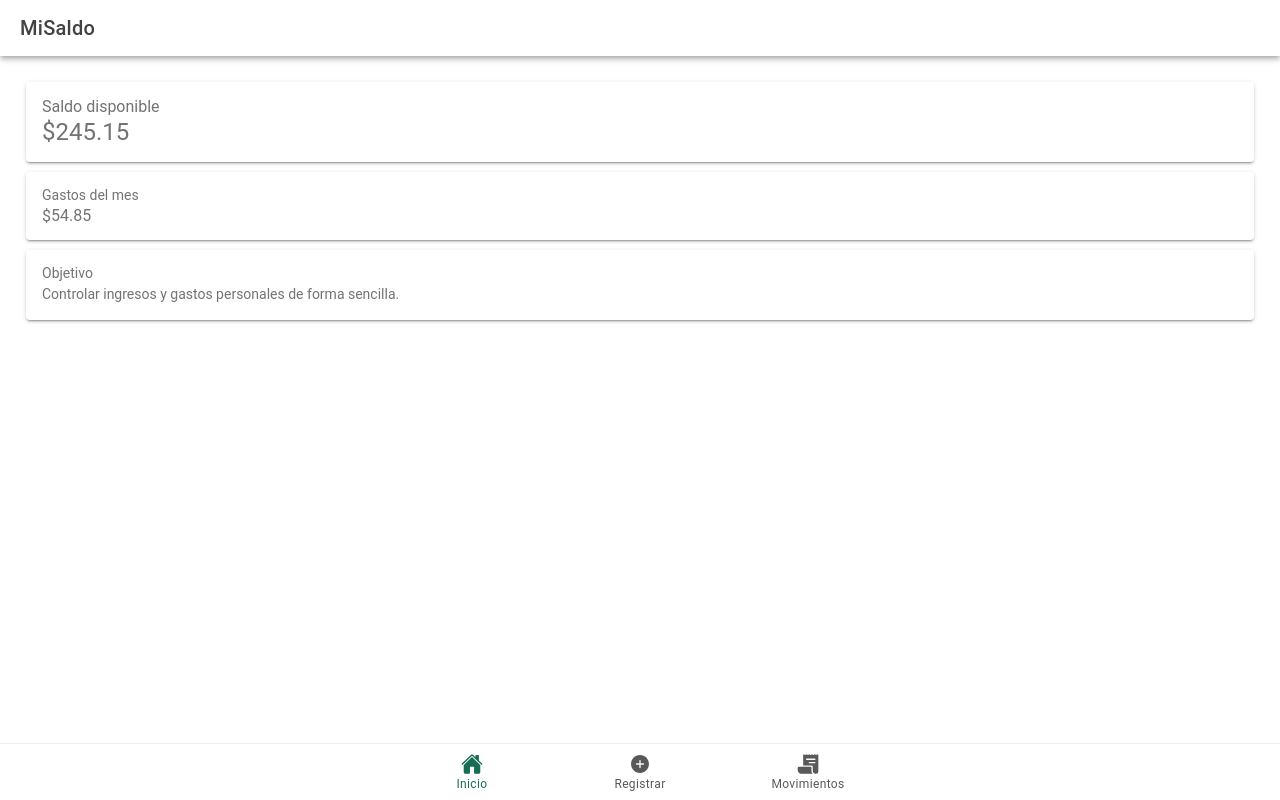
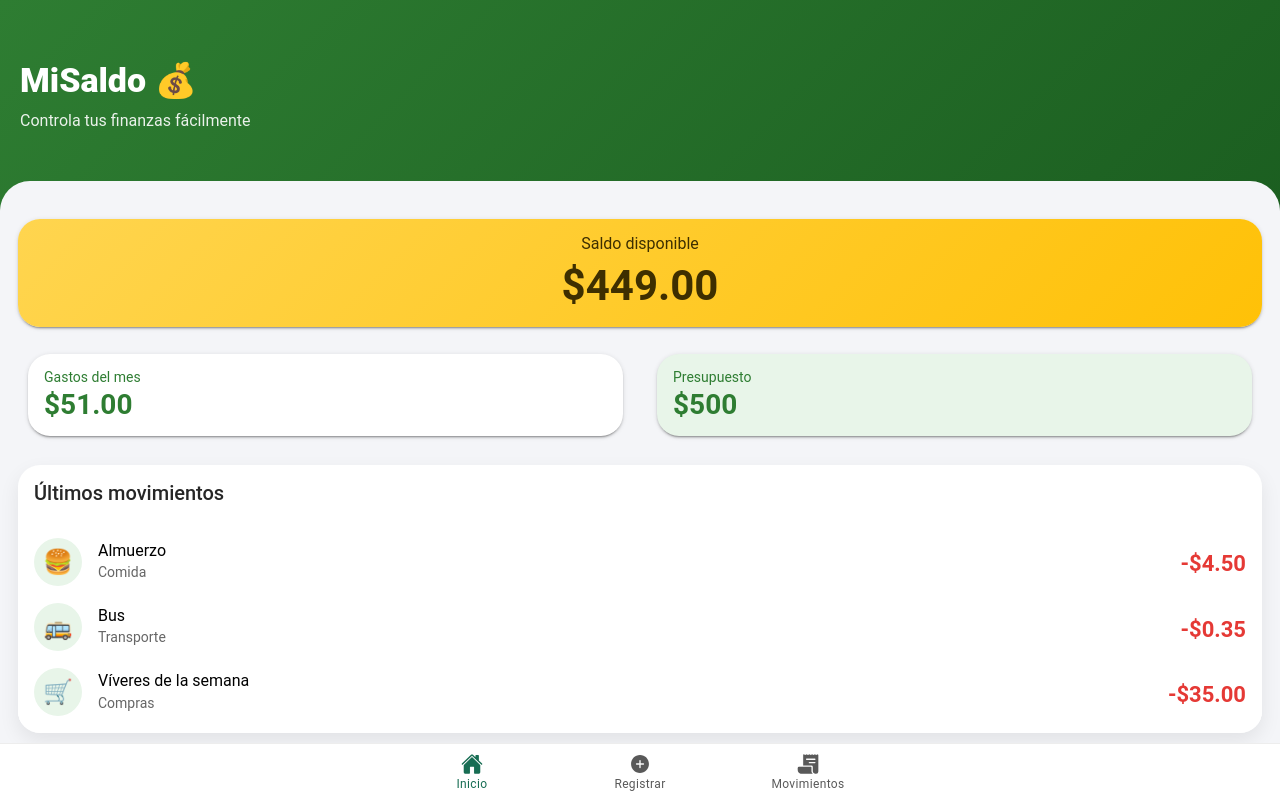
Before and after one commit to camilytzh/mobile, a React (Vite) app: page /home in a window 1280 px wide. Built offline with nearby package versions, Linux system fonts and the light colour scheme.

Commit message:
mejora visual de home page

```diff
--- a/src/data/expenses.ts
+++ b/src/data/expenses.ts
@@ -17,5 +17,23 @@ export const mockExpenses: Expense[] = [
         description: 'Bus',
         amount: 0.35,
         category: 'Transporte'
-    }
+    },
+    {
+        id: 3,
+        description: 'Víveres de la semana',
+        amount: 35.0,
+        category: 'Compras'
+    },
+    {
+        id: 4,
+        description: 'Productos de limpieza',
+        amount: 7.15,
+        category: 'Supermercado'
+    },
+    {
+        id: 5,
+        description: 'Café y snack',
+        amount: 4.0,
+        category: 'Comida'
+    },
 ];
--- /dev/null
+++ b/src/pages/Home.css
@@ -0,0 +1,254 @@
+.home-page {
+
+    --background: #F6FFF7;
+
+    padding: 18px;
+
+}
+
+.header-home {
+
+    background: linear-gradient(135deg, #2E7D32, #1B5E20);
+    /* también puedes usar azul como el ejemplo:
+background:#29457C;
+*/
+
+    color: white;
+
+    padding: 40px 20px 90px 20px;
+
+    border-bottom-left-radius: 30px;
+
+    border-bottom-right-radius: 30px;
+
+}
+
+.header-home h1 {
+
+    font-size: 34px;
+
+    font-weight: 800;
+
+}
+
+.header-home p {
+
+    opacity: .9;
+
+    margin-top: 8px;
+
+}
+
+.hero {
+
+    padding: 25px;
+
+    border-radius: 25px;
+
+    background: linear-gradient(135deg, #1FA971, #49D17C);
+
+    color: white;
+
+    margin: 18px;
+
+    box-shadow: 0 10px 25px rgba(0, 0, 0, .15);
+
+}
+
+.hero h1 {
+
+    font-size: 34px;
+
+    font-weight: 800;
+
+    margin-bottom: 6px;
+
+}
+
+.hero p {
+
+    opacity: .9;
+
+}
+
+.stats-row {
+
+    display: flex;
+
+    gap: 14px;
+
+    margin: 18px;
+
+}
+
+.stats-row ion-card {
+
+    flex: 1;
+
+}
+
+.balance-card {
+
+    margin: 18px;
+
+    border-radius: 22px;
+
+    background: linear-gradient(135deg, #FFD54F, #FFC107);
+
+    color: #3E2F00;
+
+    text-align: center;
+
+    .balance-card,
+    .expense-card,
+    .budget-card,
+    .movements-card {
+
+        border-radius: 22px;
+
+        box-shadow: 0 8px 20px rgba(0, 0, 0, .08);
+
+    }
+
+}
+
+.balance-card h1 {
+
+    font-size: 42px;
+
+    font-weight: bold;
+
+    margin-top: 8px;
+
+}
+
+.content-home {
+
+    background: #F4F5F8;
+
+    min-height: 100vh;
+
+    margin-top: -55px;
+
+    border-top-left-radius: 30px;
+
+    border-top-right-radius: 30px;
+
+    padding-top: 20px;
+
+}
+
+.subtitle {
+
+    font-size: 18px;
+
+    font-weight: 600;
+
+}
+
+.cards-row {
+
+    display: flex;
+
+    gap: 12px;
+
+    margin: 18px;
+
+}
+
+.expense-card {
+
+    flex: 1;
+
+    border-radius: 22px;
+
+    background: #FFFFFF;
+
+    color: #2E7D32;
+
+    .balance-card,
+    .expense-card,
+    .budget-card,
+    .movements-card {
+
+        border-radius: 22px;
+
+        box-shadow: 0 8px 20px rgba(0, 0, 0, .08);
+
+    }
+
+}
+
+.expense-card h2 {
+
+    font-size: 28px;
+
+    font-weight: bold;
+
+}
+
+.budget-card {
+
+    flex: 1;
+
+    border-radius: 22px;
+
+    background: #E8F5E9;
+
+    color: #2E7D32;
+
+    .balance-card,
+    .expense-card,
+    .budget-card,
+    .movements-card {
+
+        border-radius: 22px;
+
+        box-shadow: 0 8px 20px rgba(0, 0, 0, .08);
+
+    }
+
+}
+
+.budget-card h2 {
+
+    font-size: 28px;
+
+    font-weight: bold;
+
+}
+.movements-card{
+
+    margin:18px;
+
+    border-radius:22px;
+
+    box-shadow:0 8px 20px rgba(0,0,0,.08);
+
+}
+
+.movement-icon{
+
+    width:48px;
+
+    height:48px;
+
+    display:flex;
+
+    align-items:center;
+
+    justify-content:center;
+
+    background:#E8F5E9;
+
+    font-size:24px;
+
+}
+
+.expense-value{
+
+    color:#E53935;
+
+    font-weight:700;
+
+}
--- a/src/pages/Home.tsx
+++ b/src/pages/Home.tsx
@@ -5,35 +5,122 @@ import {
     IonTitle,
     IonContent,
     IonCard,
-    IonCardContent
+    IonCardContent,
+    IonCardHeader,
+    IonCardTitle,
+    IonList,
+    IonItem,
+    IonAvatar,
+    IonLabel
 } from '@ionic/react';
+import "./Home.css";
 export default function Home() {
     return (
         <IonPage>
-            <IonHeader>
-                <IonToolbar>
-                    <IonTitle>MiSaldo</IonTitle>
-                </IonToolbar>
-            </IonHeader>
-            <IonContent className='ion-padding'>
-                <IonCard>
+            <IonContent fullscreen className="home-page">
+                <div className="header-home">
+                    <h1>MiSaldo 💰</h1>
+                    <p>Controla tus finanzas fácilmente</p>
+                </div>
+                <div className="content-home">
+                    <IonCard className="balance-card">
                         <IonCardContent>
                             <h2>Saldo disponible</h2>
-                        <h1>$245.15</h1>
+                            <h1>$449.00</h1>
+                        </IonCardContent>
+                    </IonCard >
+                    <div className="stats-row">
+                        <IonCard className="expense-card">
+                            <IonCardContent>
+                                <h3>Gastos del mes</h3>
+                                <h2>$51.00</h2>
                             </IonCardContent>
                         </IonCard>
-                <IonCard>
+                        <IonCard className="budget-card">
                             <IonCardContent>
-                        <h3>Gastos del mes</h3>
-                        <h2>$54.85</h2>
+                                <h3>Presupuesto</h3>
+                                <h2>$500</h2>
                             </IonCardContent>
                         </IonCard>
-                <IonCard>
-                    <IonCardContent>
-                        <h3>Objetivo</h3>
-                        <p>Controlar ingresos y gastos personales de forma sencilla.</p>
-                    </IonCardContent>
+                    </div>
+                    <IonCard className="movements-card">
+
+                        <IonCardHeader>
+
+                            <IonCardTitle>
+
+                                Últimos movimientos
+
+                            </IonCardTitle>
+
+                        </IonCardHeader>
+
+                        <IonList lines="none">
+
+                            <IonItem>
+
+                                <IonAvatar slot="start" className="movement-icon">
+
+                                    🍔
+
+                                </IonAvatar>
+
+                                <IonLabel>
+
+                                    <h2>Almuerzo</h2>
+
+                                    <p>Comida</p>
+
+                                </IonLabel>
+
+                                <h3 className="expense-value">-$4.50</h3>
+
+                            </IonItem>
+
+                            <IonItem>
+
+                                <IonAvatar slot="start" className="movement-icon">
+
+                                    🚌
+
+                                </IonAvatar>
+
+                                <IonLabel>
+
+                                    <h2>Bus</h2>
+
+                                    <p>Transporte</p>
+
+                                </IonLabel>
+
+                                <h3 className="expense-value">-$0.35</h3>
+
+                            </IonItem>
+
+                            <IonItem>
+
+                                <IonAvatar slot="start" className="movement-icon">
+
+                                    🛒
+
+                                </IonAvatar>
+
+                                <IonLabel>
+
+                                    <h2>Víveres de la semana</h2>
+
+                                    <p>Compras</p>
+
+                                </IonLabel>
+
+                                <h3 className="expense-value">-$35.00</h3>
+
+                            </IonItem>
+
+                        </IonList>
+
                     </IonCard>
+                </div>
             </IonContent>
         </IonPage>);
 }
```
Lines whose indentation alone changed are shown as unchanged.
